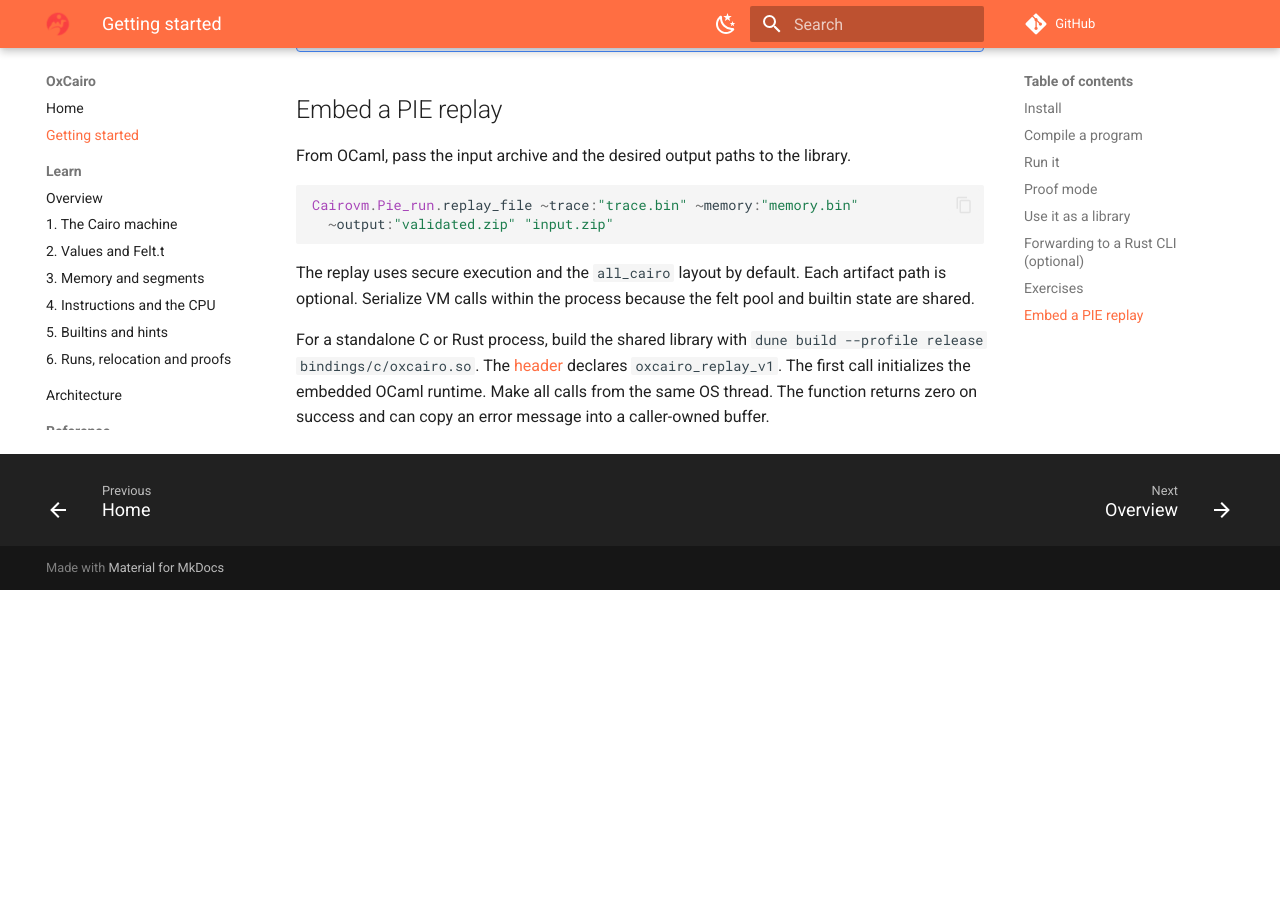
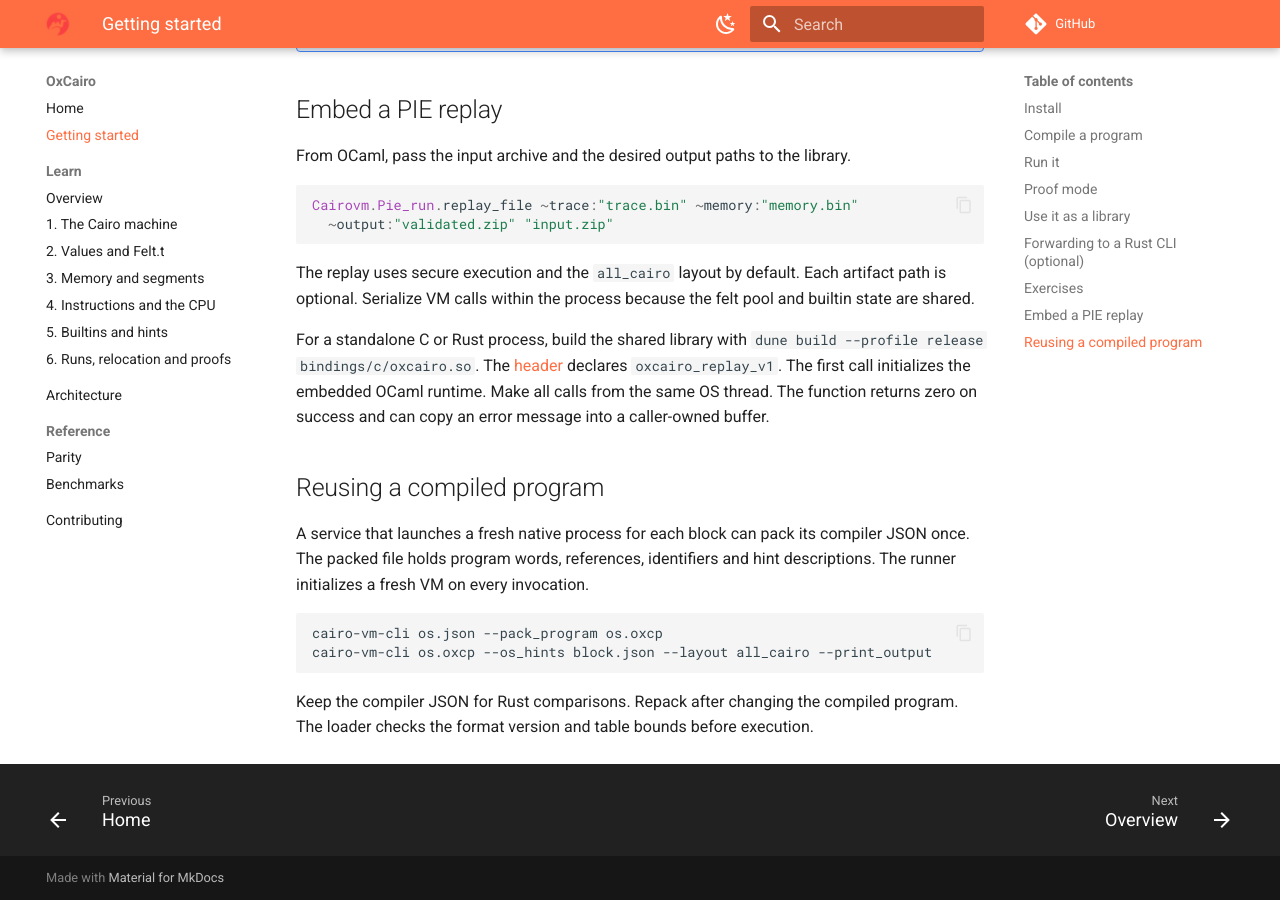
Before and after one commit to teddyjfpender/cairo-vm-ocaml, an MkDocs documentation site: the page built from docs/getting-started.md, in a window 1280 px wide and 900 px high, scrolled down 2469 px. Built offline with MkDocs 1.6.1 and Material for MkDocs 9.7.7, drawn with Linux system fonts in a browser that asks for light colours; comment, search, counter and statistics services are not loaded; before the commit the page ends 3059 px from its top, so only the background shows below that.

Commit message:
Pack reusable compiler metadata for low-latency native program startup

````diff
--- a/docs/getting-started.md
+++ b/docs/getting-started.md
@@ -124,3 +124,14 @@ For a standalone C or Rust process, build the shared library with
 declares `oxcairo_replay_v1`. The first call initializes the embedded OCaml
 runtime. Make all calls from the same OS thread. The function returns zero on
 success and can copy an error message into a caller-owned buffer.
+
+## Reusing a compiled program
+
+A service that launches a fresh native process for each block can pack its compiler JSON once. The packed file holds program words, references, identifiers and hint descriptions. The runner initializes a fresh VM on every invocation.
+
+```sh
+cairo-vm-cli os.json --pack_program os.oxcp
+cairo-vm-cli os.oxcp --os_hints block.json --layout all_cairo --print_output
+```
+
+Keep the compiler JSON for Rust comparisons. Repack after changing the compiled program. The loader checks the format version and table bounds before execution.
````
Also changed, not shown: docs/benchmarks.md (+4 -0 lines), 8 other files.
